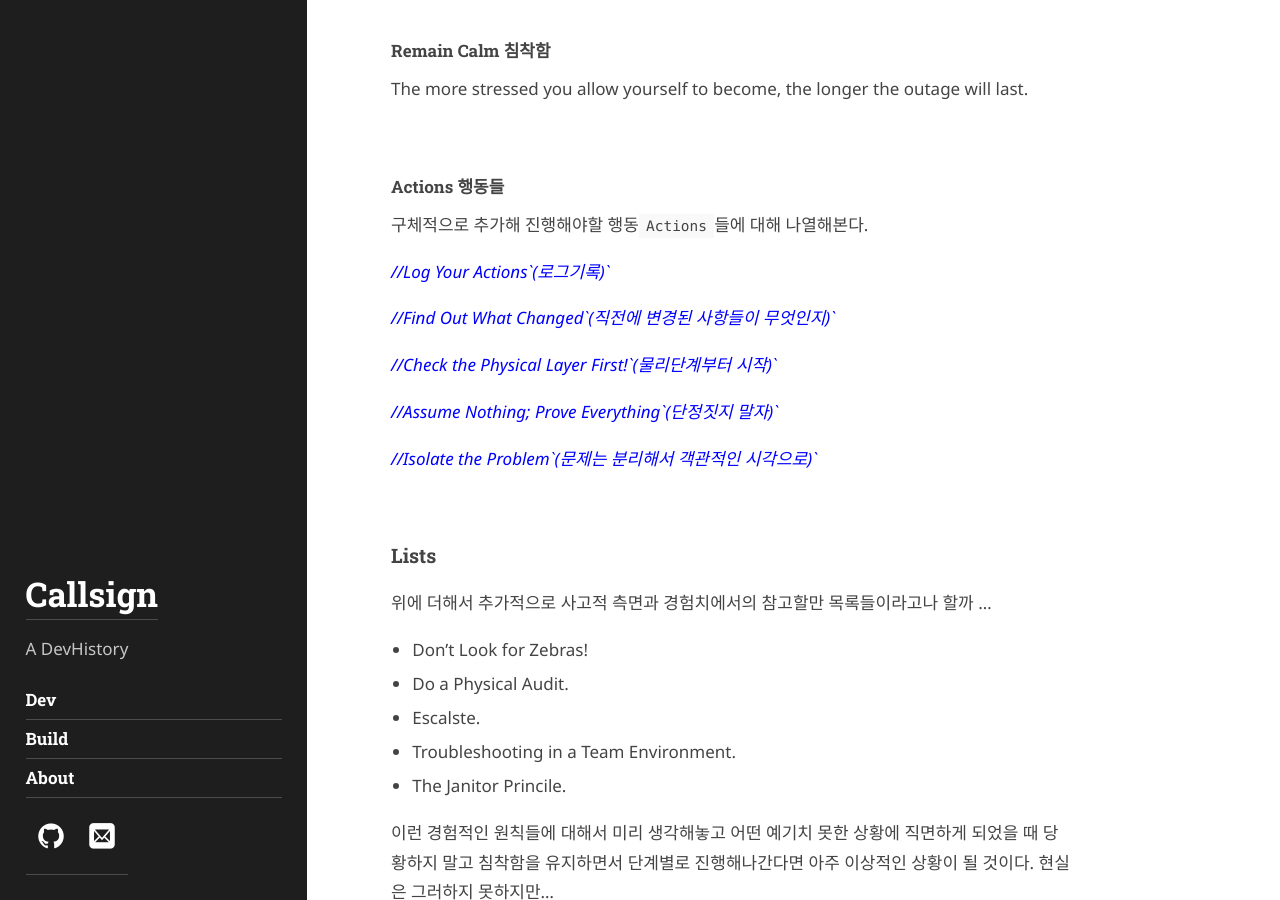
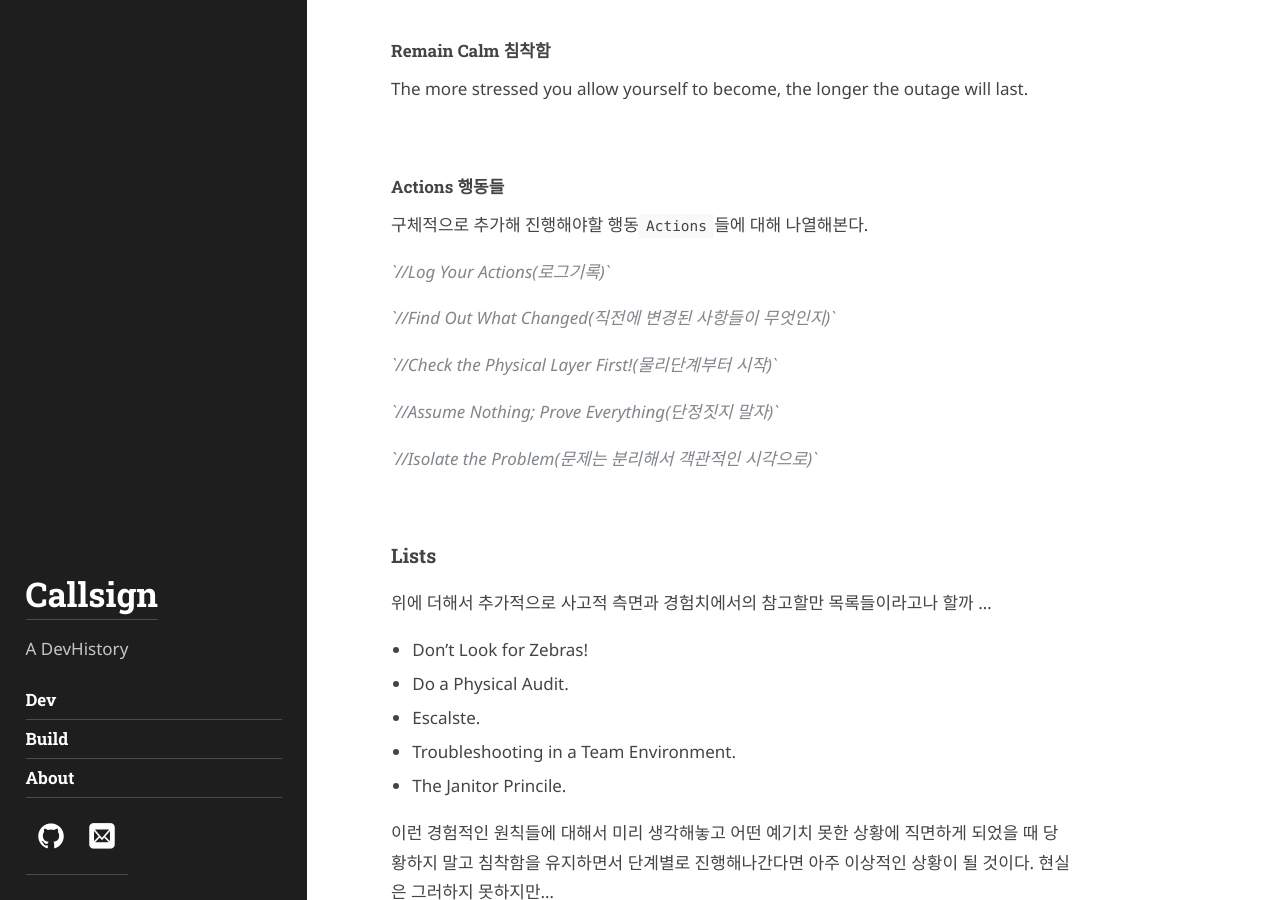
Before and after one commit to callsign88/callsign88.github.io, a Jekyll site: the page built from _posts/2012-02-07-example-content.md, in a window 1280 px wide and 900 px high, scrolled down 1830 px. Built offline with Jekyll 4.4.1, drawn with Linux system fonts in a browser that asks for light colours; some web fonts are replaced.

Commit message:
Update action items color to grey and refine backtick placement

```diff
--- a/_posts/2012-02-07-example-content.md
+++ b/_posts/2012-02-07-example-content.md
@@ -49,15 +49,15 @@ The more stressed you allow yourself to become, the longer the outage will last.
 #### Actions 행동들
 구체적으로 추가해 진행해야할 행동`Actions`들에 대해 나열해본다.
 
-*<sapn style="color:blue;">//Log Your Actions`(로그기록)`</sapn>*
+*<sapn style="color:#80868b;">`//Log Your Actions(로그기록)`</sapn>*
 
-*<sapn style="color:blue;">//Find Out What Changed`(직전에 변경된 사항들이 무엇인지)`</sapn>*
+*<sapn style="color:#80868b;">`//Find Out What Changed(직전에 변경된 사항들이 무엇인지)`</sapn>*
 
-*<sapn style="color:blue;">//Check the Physical Layer First!`(물리단계부터 시작)`</sapn>*
+*<sapn style="color:#80868b;">`//Check the Physical Layer First!(물리단계부터 시작)`</sapn>*
 
-*<sapn style="color:blue;">//Assume Nothing; Prove Everything`(단정짓지 말자)`</sapn>*
+*<sapn style="color:#80868b;">`//Assume Nothing; Prove Everything(단정짓지 말자)`</sapn>*
 
-*<sapn style="color:blue;">//Isolate the Problem`(문제는 분리해서 객관적인 시각으로)`</sapn>*
+*<sapn style="color:#80868b;">`//Isolate the Problem(문제는 분리해서 객관적인 시각으로)`</sapn>*
 
 
 
```
